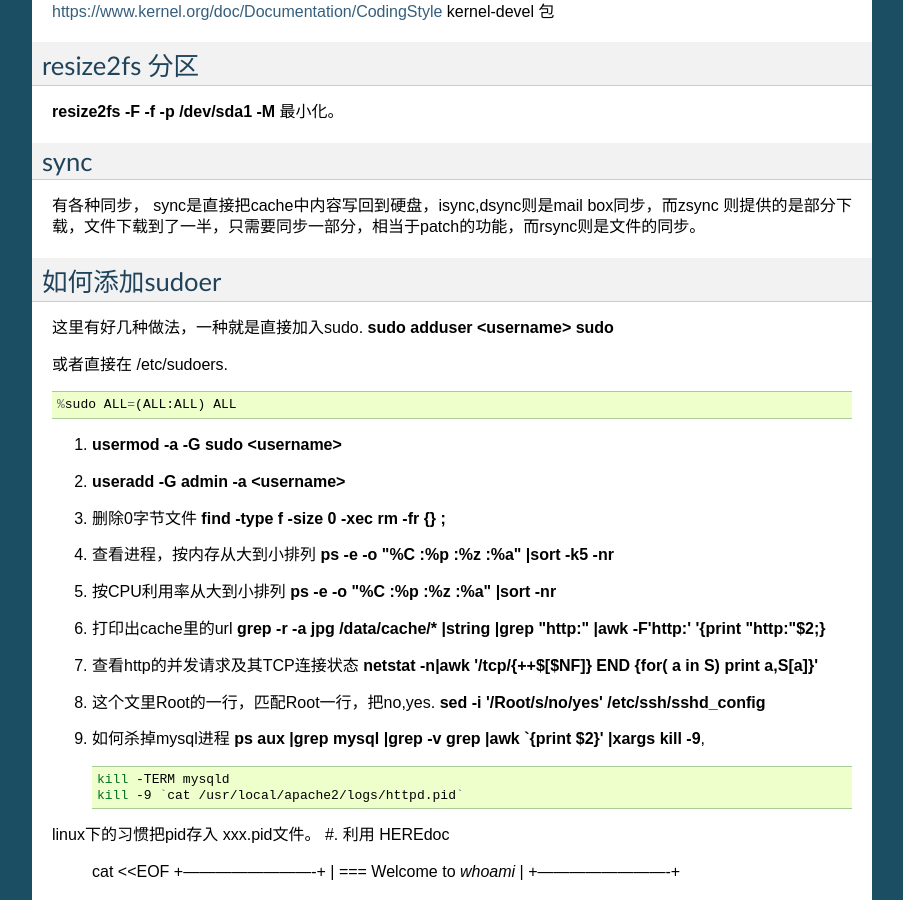
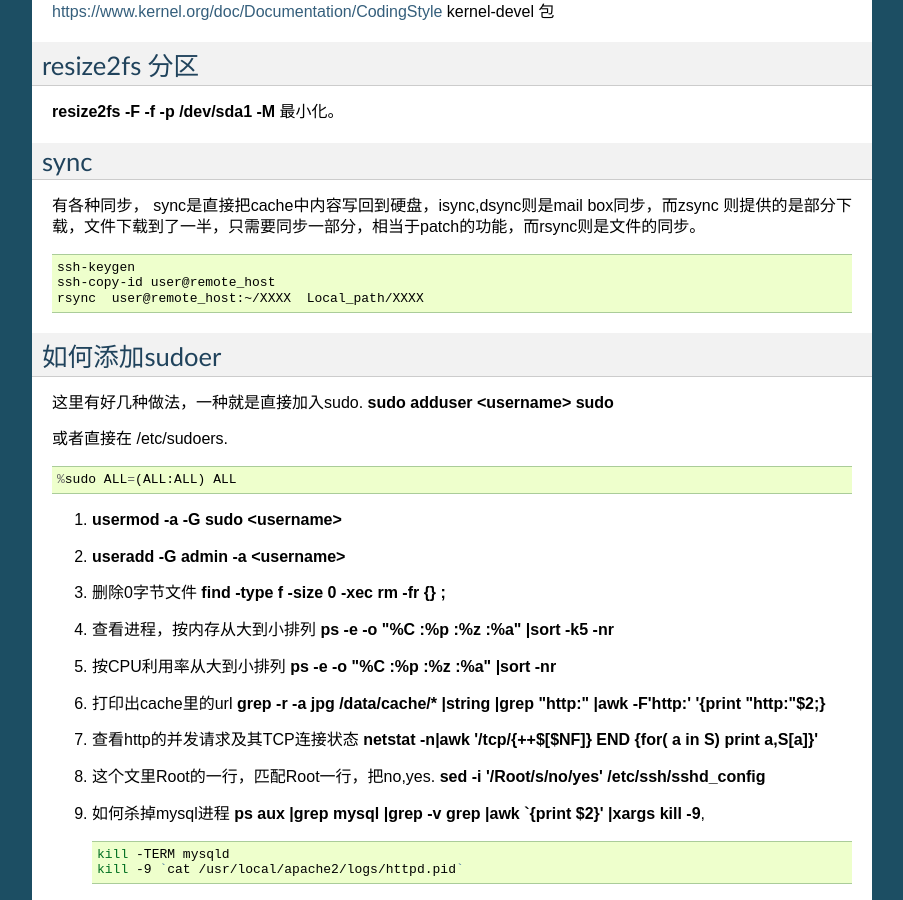
Before and after one commit to gwli/MyLinux, a Sphinx documentation site: the page built from source/content/Stage_1/command.rst, in a window 1280 px wide and 900 px high, scrolled down 3661 px. Shown: the whole window, without its empty margins (198-1101 px from the left). Built offline with Sphinx 7.4.7, drawn with Linux system fonts in a browser that asks for light colours; formulas are drawn with MathJax 3; some of the changed text lies outside the part shown.

Commit message:
add how to use rsync

```diff
--- a/source/content/Stage_1/command.rst
+++ b/source/content/Stage_1/command.rst
@@ -221,6 +221,11 @@ sync
 
 有各种同步， sync是直接把cache中内容写回到硬盘，isync,dsync则是mail box同步，而zsync 则提供的是部分下载，文件下载到了一半，只需要同步一部分，相当于patch的功能，而rsync则是文件的同步。
 
+.. code-block:: bash
+
+   ssh-keygen
+   ssh-copy-id user@remote_host
+   rsync  user@remote_host:~/XXXX  Local_path/XXXX
 
 如何添加sudoer
 --------------
```
Also changed, not shown: other parts of source/content/Stage_1/command.rst (+1 -1 lines).
